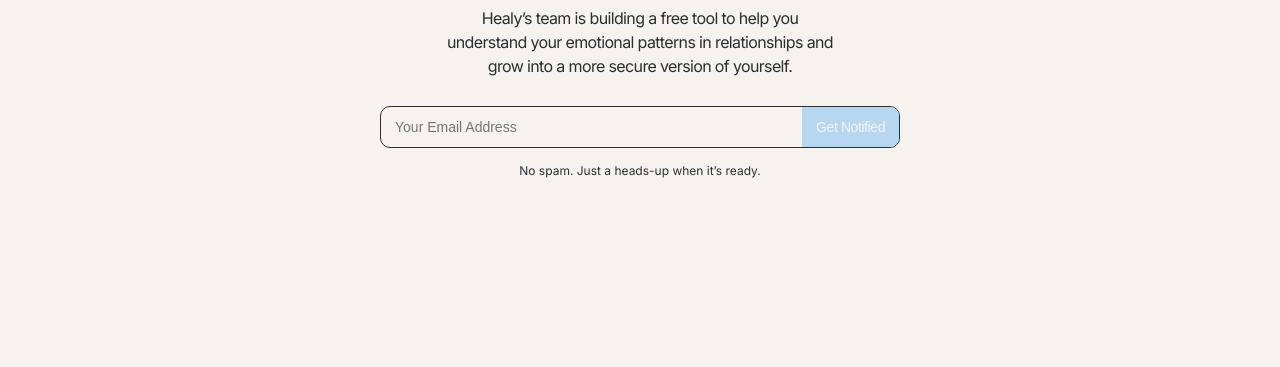
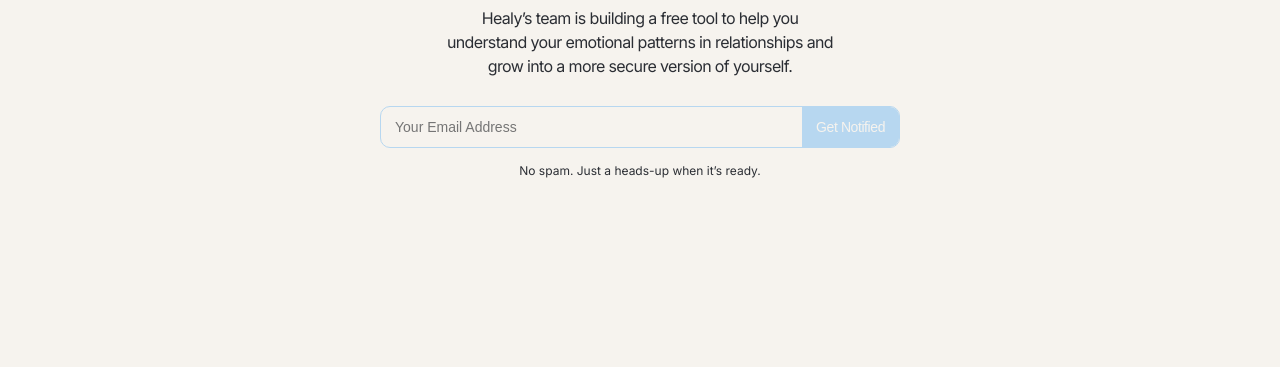
Before and after one commit to ssn114/healy, a plain HTML site: page index.html in a window 1280 px wide. Shown: the part 377-744 px from the top of the page. Drawn offline with Linux system fonts and the light colour scheme.

Commit message:
Update styles.css

```diff
--- a/styles.css
+++ b/styles.css
@@ -4,7 +4,7 @@
   --text:#2B2E34;             /* your new main text color */
   --muted: var(--text);
   --muted2: var(--text);
-  --border: var(--text);
+  --border: var(--footer-bg);
 
   --footer-bg:#B7D7F0;        /* footer background */
   --footer-fg:#F6F3EE;        /* footer icons + privacy link */
```
